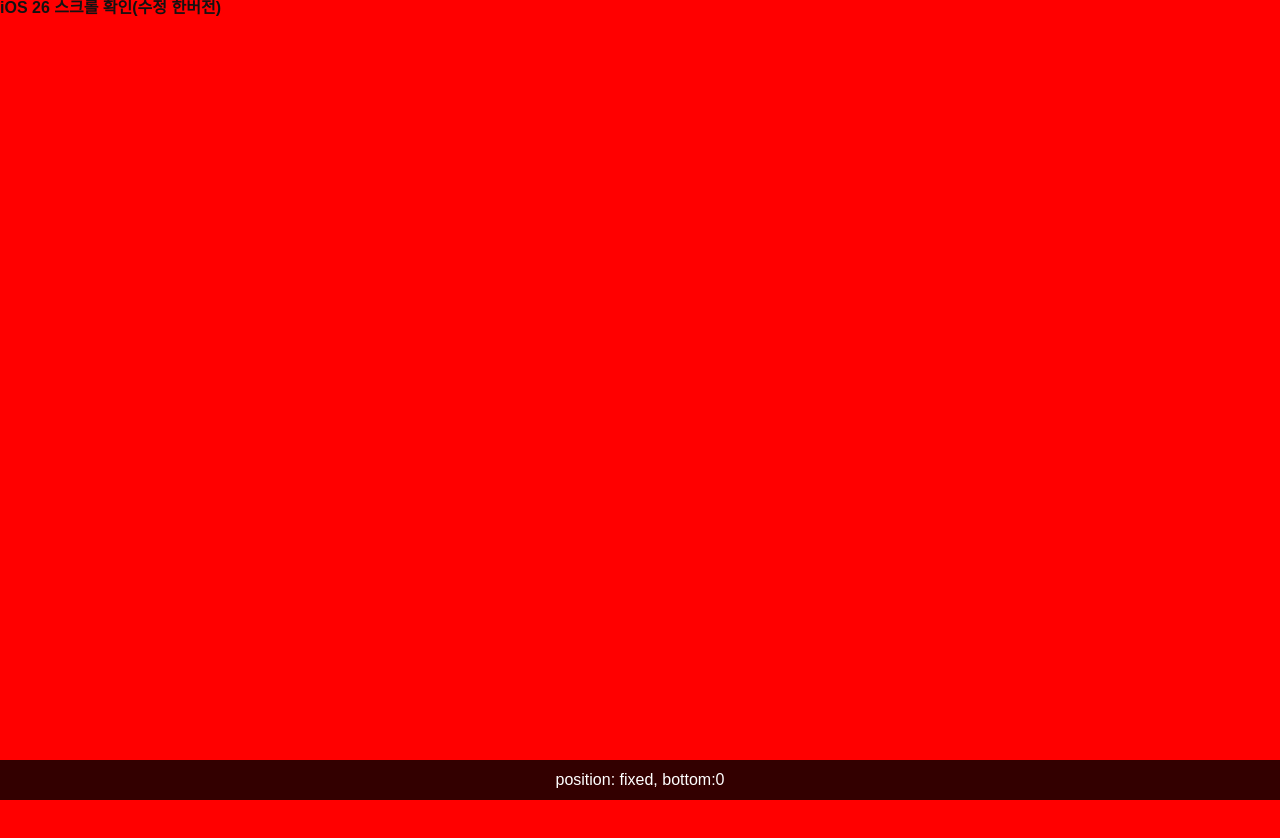
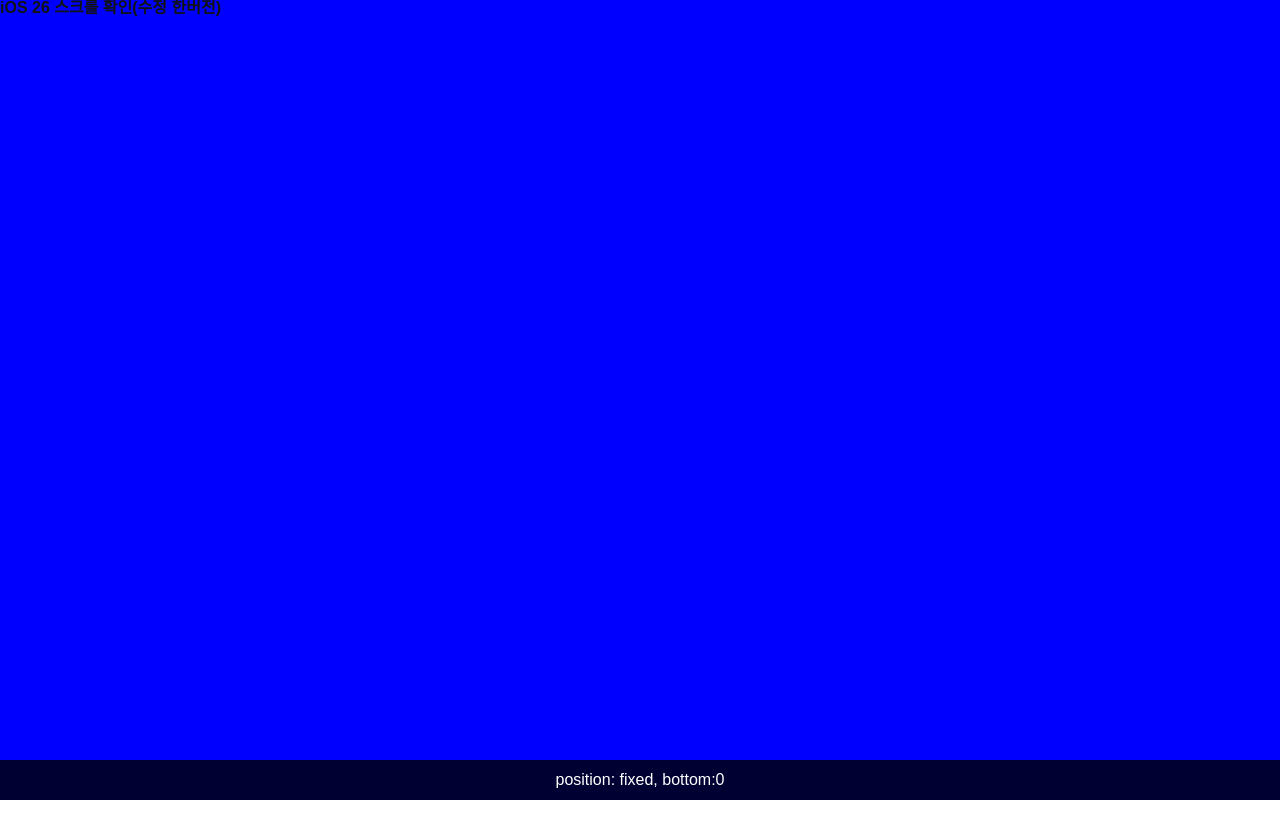
Before and after one commit to dogbrean/exxdx, a Next.js app: page /scroll-resolved in a window 1280 px wide. Shown: the top 838 px of the page. After the commit the page ends 800 px from the top, so only its background shows below. Built offline with nearby package versions, Linux system fonts and the light colour scheme.

Commit message:
배경색 블루

```diff
--- a/src/app/scroll-no-resolved/page.module.scss
+++ b/src/app/scroll-no-resolved/page.module.scss
@@ -1,5 +1,5 @@
 .wrap {
-  background-color: red;
+  background-color: blue;
 }
 
 .box {
--- a/src/app/scroll-resolved/page.module.scss
+++ b/src/app/scroll-resolved/page.module.scss
@@ -1,5 +1,6 @@
 .wrap {
-  background-color: red;
+  background-color: blue;
+  height: var(--vvh);
 }
 .box {
   height: 2000px;
```
